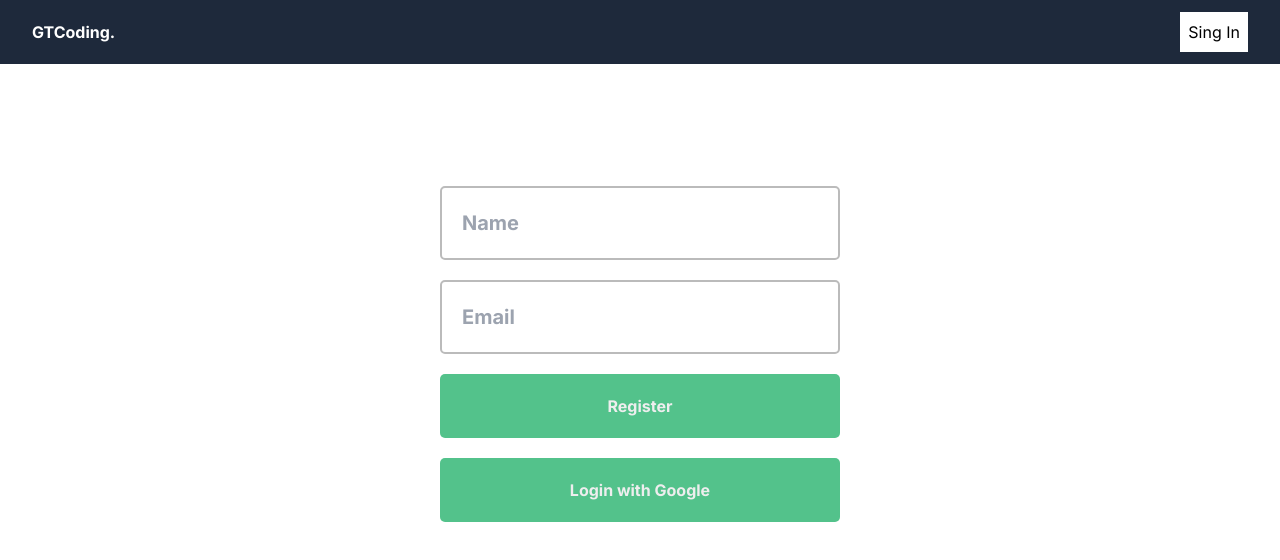
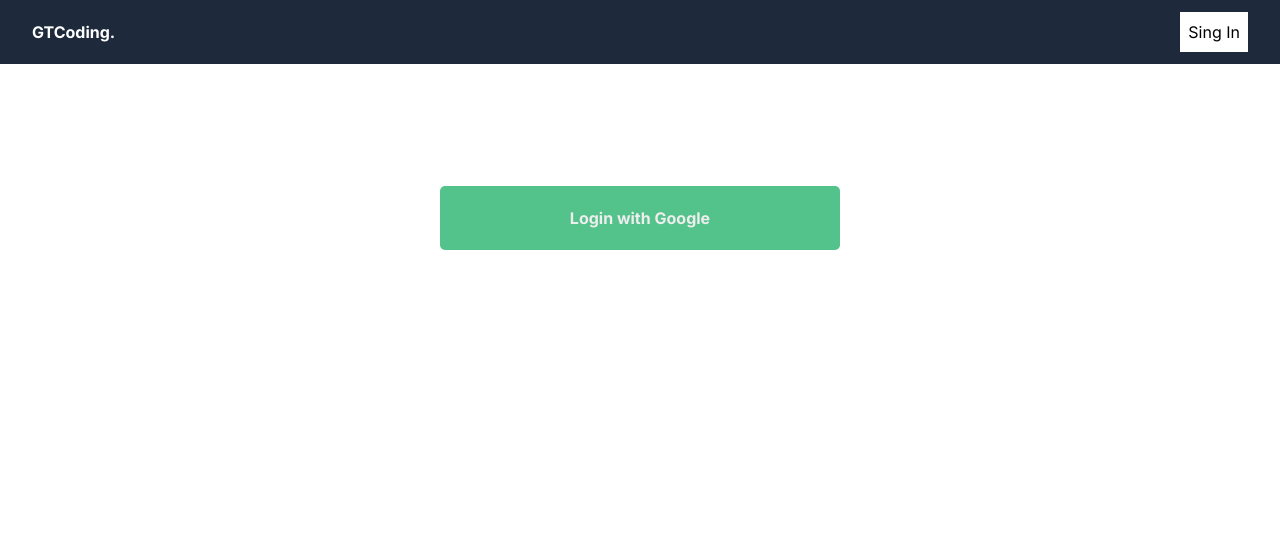
Before and after one commit to Umidjon-developer05/umidjon_portfolio, a Next.js app: page /SingIn in a window 1280 px wide. Shown: the top 560 px of the page. Built offline with nearby package versions, Linux system fonts and the light colour scheme; no server answers.

Commit message:
first commitaaa

```diff
--- a/app/SingIn/page.jsx
+++ b/app/SingIn/page.jsx
@@ -20,50 +20,11 @@ const Register = () => {
     route?.push("/");
   }
 
-  const handleSubmit = async (e) => {
-    e.preventDefault();
-    const name = e.target[0].value;
-    const email = e.target[1].value;
 
-    try {
-     if (name === process.env.name && email === process.env.email) {
-      await fetch("http://localhost:3000/api/singin", {
-        method: "POST",
-        headers: {
-          "Content-Type": "application/json",
-        },
-        body: JSON.stringify({
-          name,
-          email,
-        }),
-      });
-     }
-    } catch (err) {
-      setError("Something went wrong!");
-      console.error(err);
-    }
-  };
 
   return (
     <div className={styles.container}>
-      <form onSubmit={handleSubmit} className={styles.form}>
-        <input
-          type="text"
-          placeholder="Name"
-          name="name" // Add name attribute for capturing input value
-          required
-          className={styles.input}
-        />
-        <input
-          type="email"
-          placeholder="Email"
-          name="email" // Add name attribute for capturing input value
-          required
-          className={styles.input}
-        />
-        <button type="submit" className={styles.button}>Register</button>
-        {error && <p>{error}</p>}
-      </form>
+
       <button
         onClick={() => {
           signIn("google");
```
